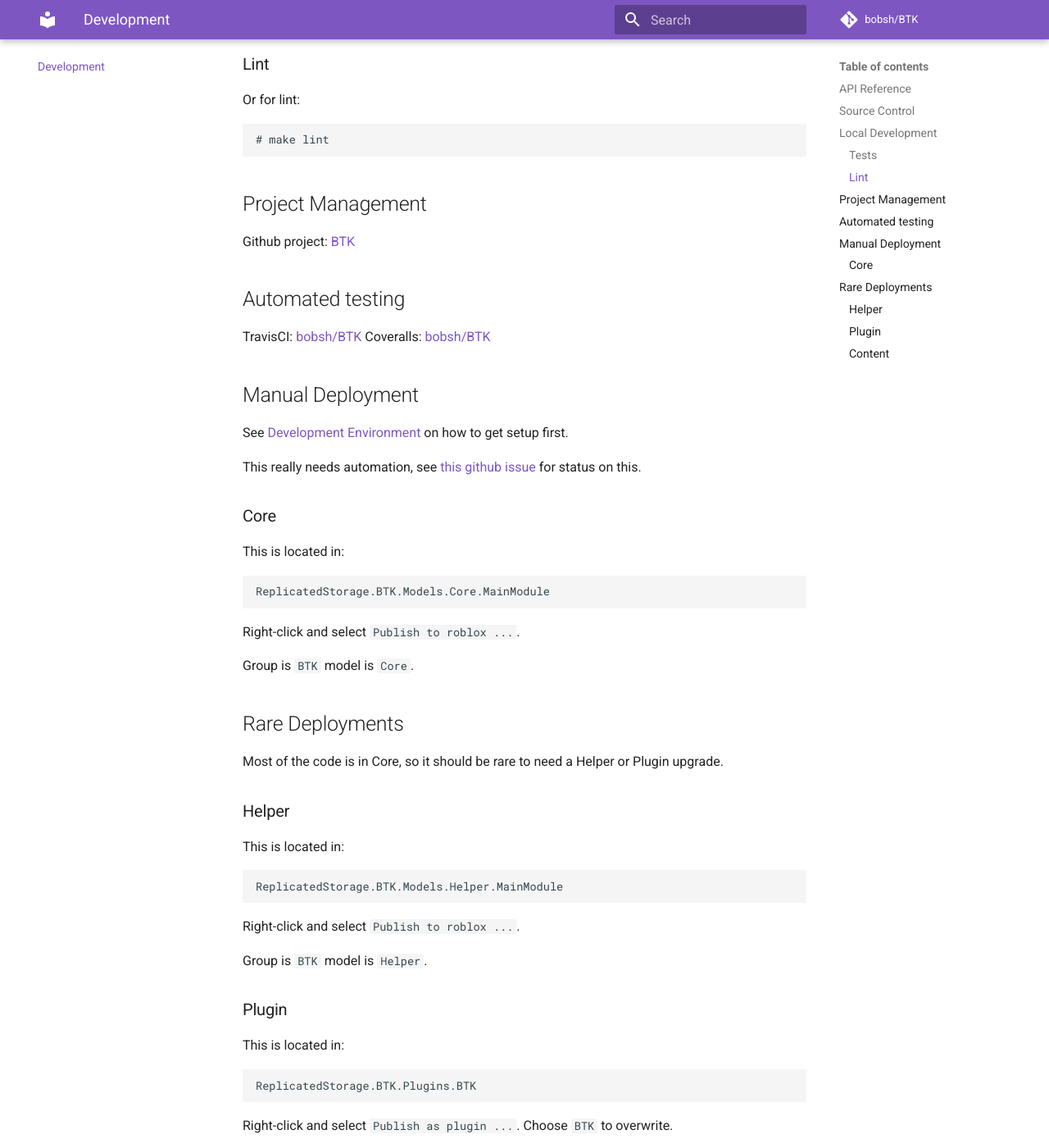
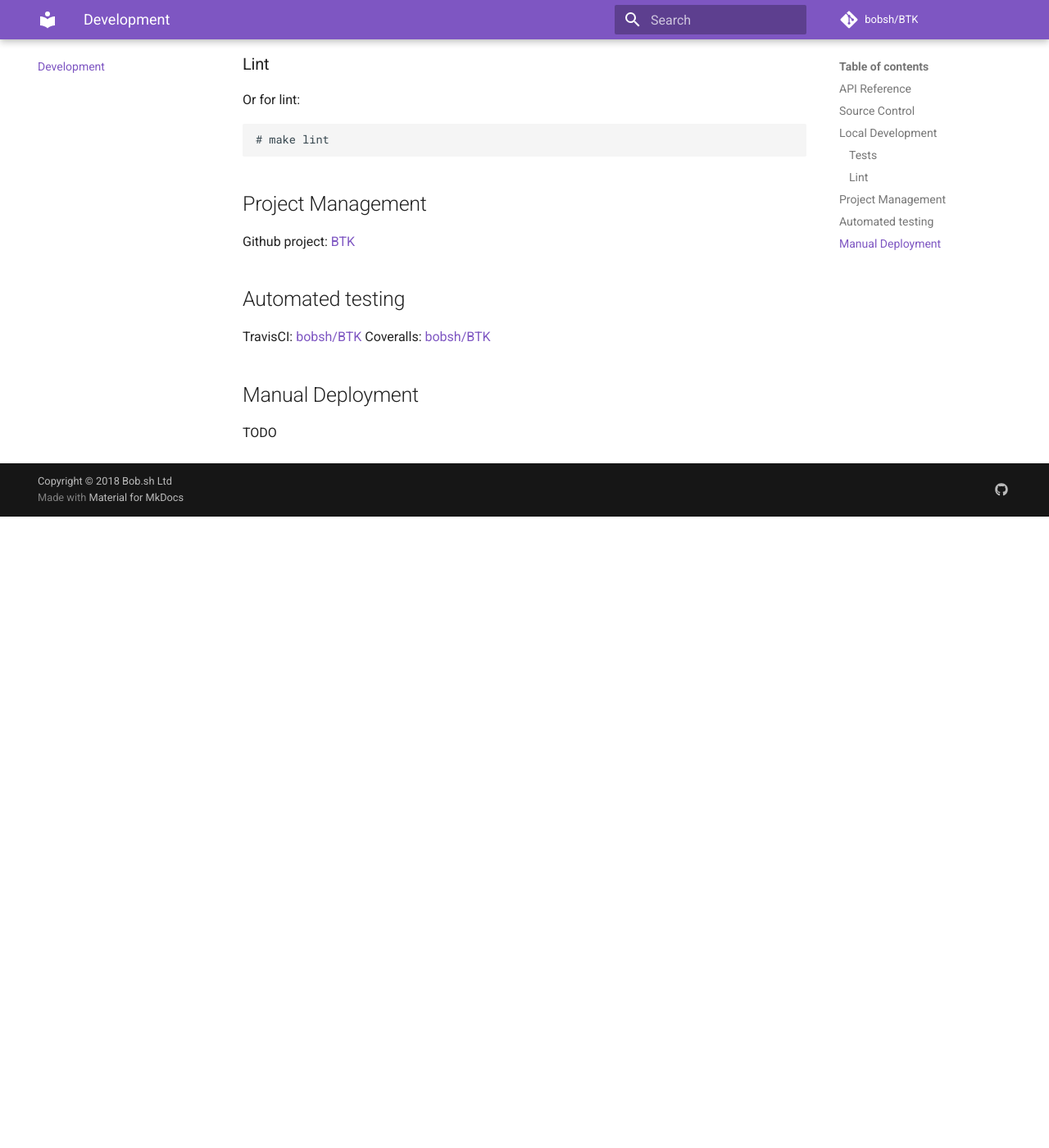
Before and after one commit to bobsh/BTK, an MkDocs documentation site: the page built from docs/development.md, in a window 1280 px wide and 1400 px high, scrolled down 789 px. Shown: the whole window at 82% size. Built offline with MkDocs 1.6.1 and Material for MkDocs 9.7.7, drawn with Linux system fonts in a browser that asks for light colours; comment, search, counter and statistics services are not loaded; old or Windows-style settings are respelled for this version of MkDocs; after the commit the page ends 1419 px from its top, so only the background shows below that; some of the changed text lies outside the part shown.

Commit message:
Strip ecs stuff and removed items from docs

```diff
--- a/docs/development.md
+++ b/docs/development.md
@@ -40,55 +40,4 @@
 
 ## Manual Deployment
 
-See [Development Environment](development.md) on how to get setup first.
-
-This really needs automation, see [this github issue](https://github.com/bobsh/BTK/issues/12)
-for status on this.
-
-### Core
-
-This is located in:
-
-    ReplicatedStorage.BTK.Models.Core.MainModule
-
-Right-click and select `Publish to roblox ...`.
-
-Group is `BTK` model is `Core`.
-
-## Rare Deployments
-
-Most of the code is in Core, so it should be rare to need a Helper or Plugin upgrade.
-
-### Helper
-
-This is located in:
-
-    ReplicatedStorage.BTK.Models.Helper.MainModule
-
-Right-click and select `Publish to roblox ...`.
-
-Group is `BTK` model is `Helper`.
-
-
-### Plugin
-
-This is located in:
-
-    ReplicatedStorage.BTK.Plugins.BTK
-
-Right-click and select `Publish as plugin ...`. Choose `BTK`
-to overwrite.
-
-### Content
-
-`Content` I hope to remove or consolidate to Core, so we don't add things to it very often
-so it should rarely need deployment.
-
-
-This is located in:
-
-    ReplicatedStorage.BTKContent
-
-Right-click and select `Publish to roblox ...`.
-
-Group is `BTK` model is `Content`.
+TODO
```
Also changed, not shown: docs/index.md (+5 -12 lines), docs/support.md (added).
